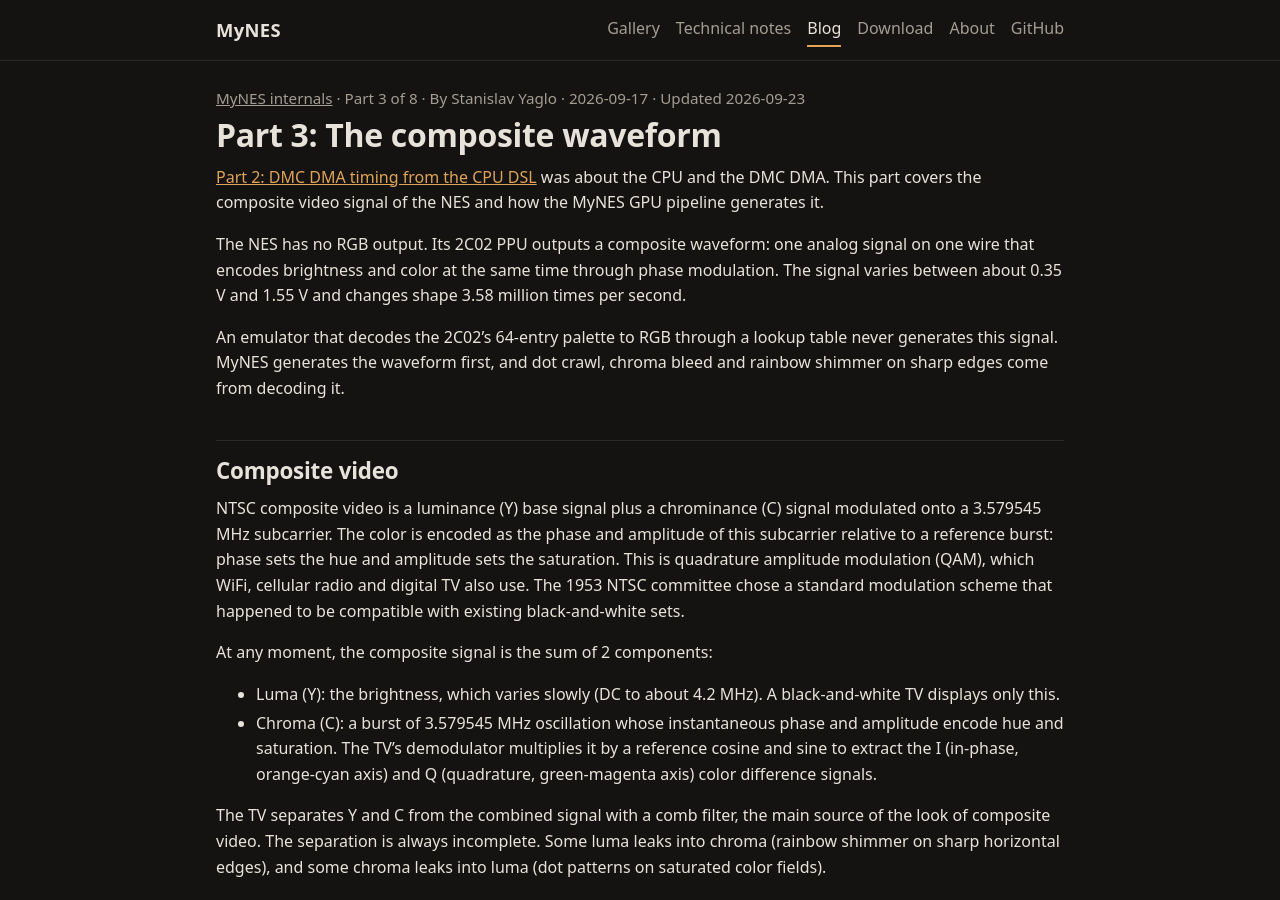
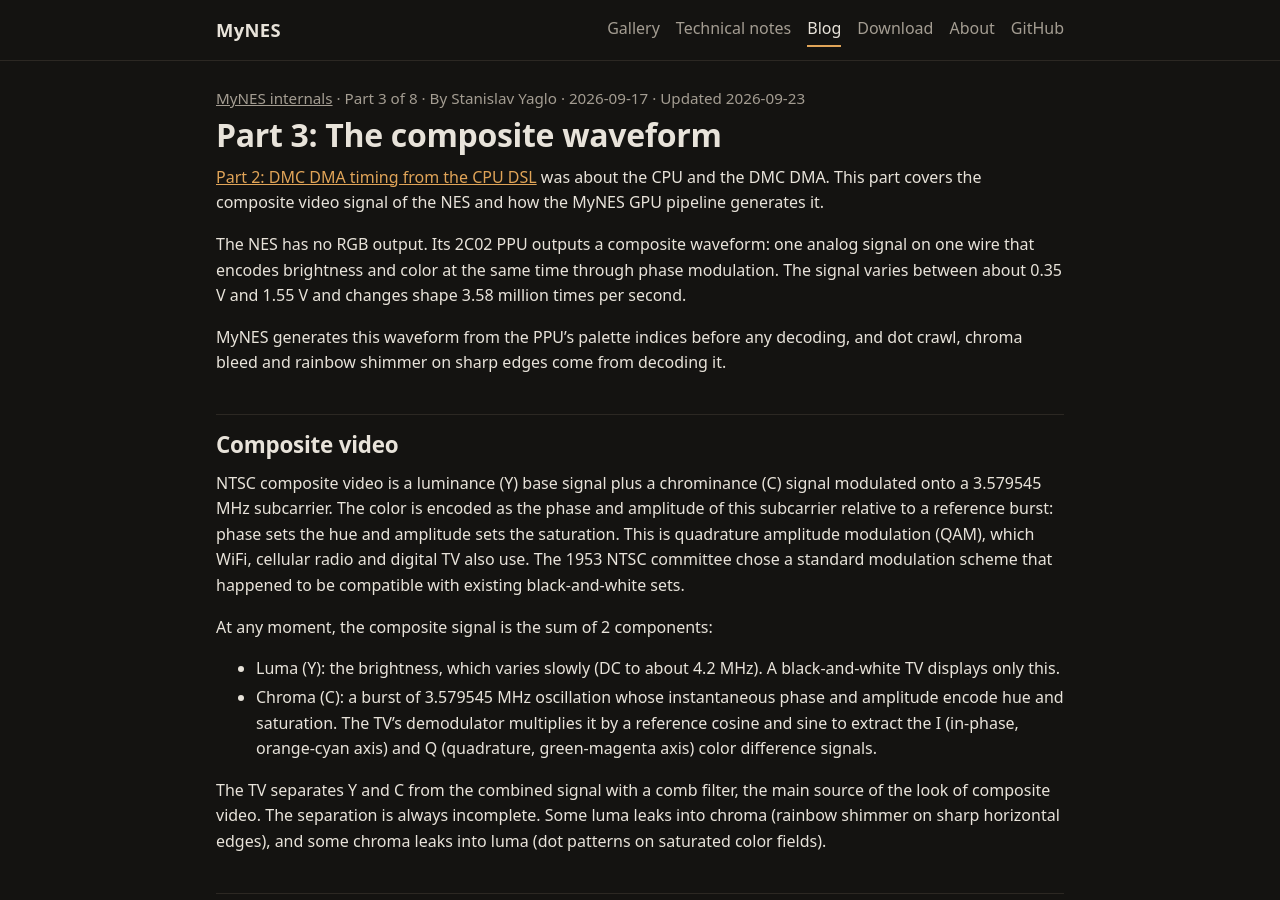
Before and after one commit to yaglo/mynes-web, a Jekyll site: the page built from _posts/2026-09-17-signal-nobody-sees.md, in a window 1280 px wide and 900 px high. Built offline with Jekyll 4.4.1, drawn with Linux system fonts in a browser that asks for light colours.

Commit message:
Drop the lookup-table emulator from Part 3's opening
"An emulator that decodes the palette through a lookup table never
generates this signal" is true by definition and compares MyNES with
unnamed emulators. The paragraph now says only what MyNES does: it
generates the waveform from the palette indices, and the artifacts come
from decoding it.

```diff
--- a/_posts/2026-09-17-signal-nobody-sees.md
+++ b/_posts/2026-09-17-signal-nobody-sees.md
@@ -15,7 +15,7 @@
 
 The NES has no RGB output. Its 2C02 PPU outputs a composite waveform: one analog signal on one wire that encodes brightness and color at the same time through phase modulation. The signal varies between about 0.35 V and 1.55 V and changes shape 3.58 million times per second.
 
-An emulator that decodes the 2C02's 64-entry palette to RGB through a lookup table never generates this signal. MyNES generates the waveform first, and dot crawl, chroma bleed and rainbow shimmer on sharp edges come from decoding it.
+MyNES generates this waveform from the PPU's palette indices before any decoding, and dot crawl, chroma bleed and rainbow shimmer on sharp edges come from decoding it.
 
 ## Composite video
 
```
